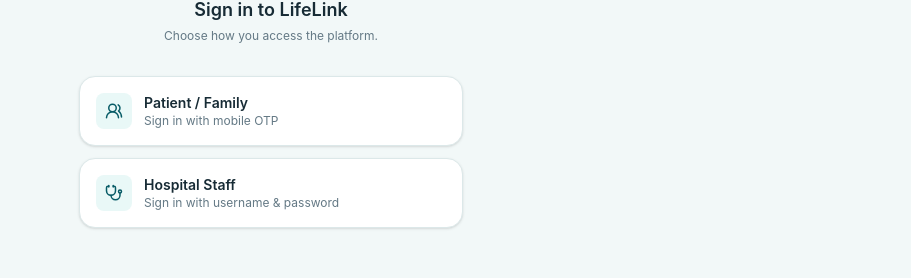
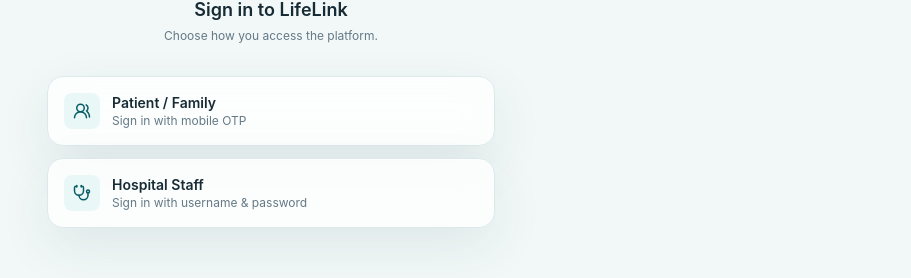
Before and after one commit to AshishBisht5907/LifeLink-Healthcare, a Next.js app in the folder apps/web/: page /login in a window 1280 px wide. Shown: the part 316-594 px from the top of the page, without its empty margins (369-1280 px from the left). Built offline with nearby package versions, Linux system fonts and the light colour scheme; no server answers.

Commit message:
style(web): unify login role selection with glass UI

```diff
--- a/apps/web/src/app/login/page.tsx
+++ b/apps/web/src/app/login/page.tsx
@@ -18,7 +18,7 @@
 
 export default function LoginLandingPage() {
   return (
-    <div className="flex min-h-screen flex-col items-center justify-center bg-background px-4">
+    <div className="app-page-enter relative flex min-h-screen flex-col items-center justify-center overflow-hidden bg-background px-4 py-10">
       <div className="mb-8 flex flex-col items-center text-center">
         <div className="mb-3 flex h-11 w-11 items-center justify-center rounded-2xl bg-brand text-white">
           <HeartPulse className="h-5 w-5" />
@@ -26,9 +26,9 @@
         <h1 className="text-lg font-semibold text-foreground">Sign in to LifeLink</h1>
         <p className="mt-1 text-xs text-muted">Choose how you access the platform.</p>
       </div>
-      <div className="grid w-full max-w-sm gap-3">
+      <div className="grid w-full max-w-md gap-3">
         {ROLE_LINKS.map(({ href, icon: Icon, title, description }) => (
-          <Link key={title} href={href} className="flex items-center gap-3 rounded-2xl border border-border bg-surface p-4 shadow-sm hover:border-brand/30">
+          <Link key={title} href={href} className="glass-panel interactive-card flex items-center gap-3 rounded-2xl border border-border/80 p-4 shadow-sm">
             <div className="flex h-9 w-9 items-center justify-center rounded-lg bg-brand-tint text-brand-dark"><Icon className="h-4.5 w-4.5" /></div>
             <div>
               <p className="text-sm font-semibold text-foreground">{title}</p>
```
